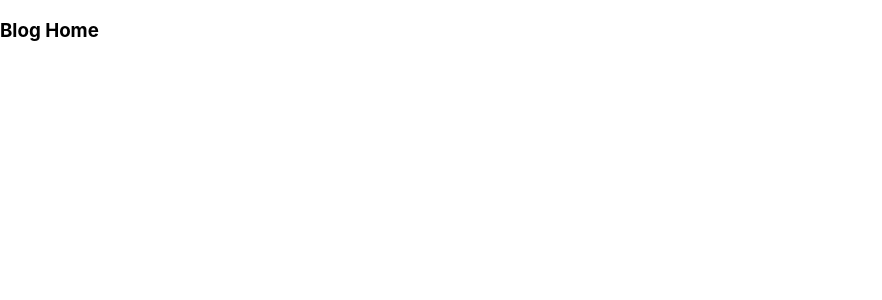
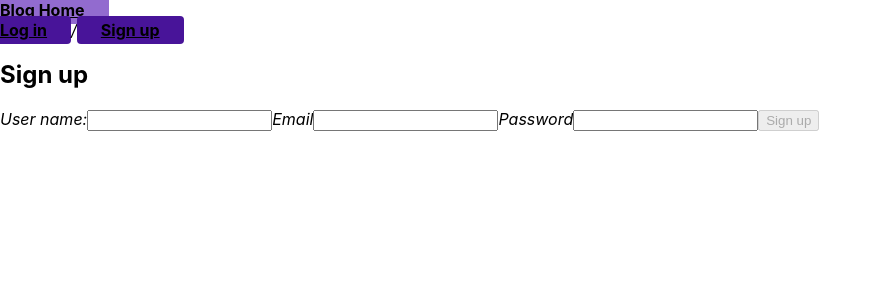
Before and after one commit to ninomiyx/blog-fe, a React (Create React App) app: page /signup in a window 1280 px wide. Before the commit this address had no page. Shown: the top 300 px of the page, without its empty margins (0-882 px from the left). Built offline with nearby package versions, Linux system fonts and the light colour scheme.

Commit message:
add sign up feature.

```diff
--- a/src/App.tsx
+++ b/src/App.tsx
@@ -3,7 +3,6 @@ import {
   BrowserRouter as Router,
   Routes,
   Route,
-  Navigate,
 } from 'react-router-dom';
 import { Navbar } from './app/Navbar';
 import PostsList from './features/posts/PostList';
@@ -11,6 +10,8 @@ import './App.css';
 import SinglePostPage from './features/posts/SinglePostPage';
 import AddPostForm from './features/posts/AddPostForm';
 import EditPostForm from './features/posts/editPostForm';
+import LogInForm from './features/users/Login';
+import SignUp from './features/users/SignUp';
 
 const App = (): JSX.Element => (
   <Router>
@@ -26,30 +27,11 @@ const App = (): JSX.Element => (
             </section>
           )}
         />
-        <Route
-          path="/page/:page"
-          element={(
-            <section>
-              <PostsList />
-            </section>
-          )}
-        />
-        <Route
-          path="/post/:postId"
-          element={(
-            <section>
-              <SinglePostPage />
-            </section>
-          )}
-        />
-        <Route
-          path="/editPost/:postId"
-          element={(
-            <section>
-              <EditPostForm />
-            </section>
-          )}
-        />
+        <Route path="/page/:page" element={<PostsList />} />
+        <Route path="/post/:postId" element={<SinglePostPage />} />
+        <Route path="/editPost/:postId" element={<EditPostForm />} />
+        <Route path="/login" element={<LogInForm />} />
+        <Route path="/signup" element={<SignUp />} />
       </Routes>
     </div>
   </Router>
--- a/src/app/Navbar.tsx
+++ b/src/app/Navbar.tsx
@@ -1,13 +1,15 @@
 import React from 'react';
-
+import { Link } from 'react-router-dom';
 import './Navbar.css';
 
 export const Navbar = (): JSX.Element => (
   <nav>
     <section>
-      <h1>Blog Home</h1>
-      <div className="navContent">
-        <div className="navLinks" />
+      <Link to="/">Blog Home</Link>
+      <div>
+        <Link to="/login">Log in</Link>
+        <i>/</i>
+        <Link to="/signup">Sign up</Link>
       </div>
     </section>
   </nav>
--- a/src/app/store.ts
+++ b/src/app/store.ts
@@ -2,10 +2,13 @@ import { configureStore, ThunkAction, Action } from '@reduxjs/toolkit';
 import { useDispatch } from 'react-redux';
 // eslint-disable-next-line import/no-cycle
 import postsReducer from '../features/posts/postsSlice';
+// eslint-disable-next-line import/no-cycle
+import usersSclice from '../features/users/usersSclice';
 
 export const store = configureStore({
   reducer: {
     posts: postsReducer,
+    users: usersSclice,
   },
 });
 
--- a/src/features/posts/postsSlice.ts
+++ b/src/features/posts/postsSlice.ts
@@ -99,10 +99,6 @@ const postsSlice = createSlice({
   // In reducers, we create an action and response to it
   // In extraReducers, we only response to a already created action
   reducers: {
-    postUpdated(state, action) {
-      const { id, title, content } = action.payload;
-      postsAdapter.updateOne(state, { id, changes: { title, content } });
-    },
     postsCleared: postsAdapter.removeAll,
     reactionAdded(state, action) {
       const { postId, reaction } = action.payload;
@@ -154,17 +150,14 @@ const postsSlice = createSlice({
     },
     [editPostById.fulfilled.type]: (state, action) => {
       const { postId, title, content } = action.meta.arg;
-      const existingPost = state.entities[postId];
-      if (existingPost) {
-        existingPost.title = title;
-        existingPost.content = content;
-      }
+      const id = postId;
+      postsAdapter.updateOne(state, { id, changes: { title, content } });
     },
     /* eslint-enable no-param-reassign */
   },
 });
 
-export const { postUpdated, reactionAdded, postsCleared } = postsSlice.actions;
+export const { reactionAdded, postsCleared } = postsSlice.actions;
 
 export default postsSlice.reducer;
 
--- /dev/null
+++ b/src/features/users/Login.tsx
@@ -0,0 +1,49 @@
+import React, { useState } from 'react';
+import { useDispatch } from 'react-redux';
+import { CheckUserAuth } from './usersSclice';
+
+const LogInForm: React.FunctionComponent = () => {
+  const [username, setName] = React.useState('');
+  const [password, setPassWord] = React.useState('');
+  const dispatch = useDispatch();
+
+  const onNameChanged = (e: React.FormEvent<HTMLInputElement>): void => {
+    setName(e.currentTarget.value);
+  };
+  const onPassWordChanged = (e: React.FormEvent<HTMLInputElement>): void => {
+    setPassWord(e.currentTarget.value);
+  };
+  const canSave = [username, password].every(Boolean);
+  const onLoginClicked = async () => {
+    if (canSave) {
+      await dispatch(CheckUserAuth({ username, password }));
+    }
+  };
+
+  return (
+    <section>
+      <h2>Log in</h2>
+      <form>
+        <i>User name:</i>
+        <input
+          type="text"
+          id="postTitle"
+          name="postTitle"
+          value={username}
+          onChange={onNameChanged}
+        />
+        <i>Password</i>
+        <input
+          type="text"
+          id="postTitle"
+          name="postTitle"
+          value={password}
+          onChange={onPassWordChanged}
+        />
+        <button type="button" onClick={onLoginClicked} disabled={!canSave}>Log In</button>
+      </form>
+    </section>
+  );
+};
+
+export default LogInForm;
--- /dev/null
+++ b/src/features/users/SignUp.tsx
@@ -0,0 +1,67 @@
+import React, { useState } from 'react';
+import { useDispatch } from 'react-redux';
+import { addNewUser, User } from './usersSclice';
+
+const SignUp: React.FunctionComponent = () => {
+  const [username, setName] = React.useState('');
+  const [password, setPassWord] = React.useState('');
+  const [email, setEmail] = React.useState('');
+  const dispatch = useDispatch();
+
+  const onNameChanged = (e: React.FormEvent<HTMLInputElement>): void => {
+    setName(e.currentTarget.value);
+  };
+  const onPassWordChanged = (e: React.FormEvent<HTMLInputElement>): void => {
+    setPassWord(e.currentTarget.value);
+  };
+  const onEmailChanged = (e: React.FormEvent<HTMLInputElement>): void => {
+    setEmail(e.currentTarget.value);
+  };
+  const canSave = [username, password, email].every(Boolean);
+  const onSignupClicked = async () => {
+    if (canSave) {
+      const newUser: User = {
+        id: -1,
+        username,
+        displayName: username,
+        email,
+        password,
+      };
+      await dispatch(addNewUser(newUser));
+    }
+  };
+  return (
+    <section>
+      <h2>Sign up</h2>
+      <form>
+        <i>User name:</i>
+        <input
+          type="text"
+          id="userName"
+          name="userName"
+          value={username}
+          onChange={onNameChanged}
+        />
+        <i>Email</i>
+        <input
+          type="text"
+          id="email"
+          name="email"
+          value={email}
+          onChange={onEmailChanged}
+        />
+        <i>Password</i>
+        <input
+          type="text"
+          id="passWord"
+          name="passWord"
+          value={password}
+          onChange={onPassWordChanged}
+        />
+        <button type="button" onClick={onSignupClicked} disabled={!canSave}>Sign up</button>
+      </form>
+    </section>
+  );
+};
+
+export default SignUp;
--- /dev/null
+++ b/src/features/users/usersSclice.ts
@@ -0,0 +1,88 @@
+import {
+  createSlice,
+  createAsyncThunk,
+  createEntityAdapter,
+} from '@reduxjs/toolkit';
+// eslint-disable-next-line import/no-cycle
+import client from '../../api/client';
+
+export interface User {
+  id: number;
+  username: string;
+  displayName: string;
+  email: string;
+  password: string;
+}
+
+export interface LoginRequestArgs {
+  username: string;
+  password: string;
+}
+
+export interface LoginResponseArgs {
+  isAuth: boolean;
+  message: string;
+  id: number;
+  displayName: string;
+}
+
+export interface SignUpResponseArgs {
+  isSuccess: boolean;
+}
+
+const userAdapter = createEntityAdapter<User>();
+
+export const CheckUserAuth = createAsyncThunk<LoginResponseArgs, LoginRequestArgs>(
+  'user/checkUserAuth',
+  async ({ username, password }) => {
+    const response = client.post<LoginRequestArgs, LoginResponseArgs>(
+      `/api/user/${username}`,
+      { username, password },
+    );
+    return response;
+  },
+);
+
+export const addNewUser = createAsyncThunk<SignUpResponseArgs, User>(
+  'user/addNewuser',
+  async (initialUserData) => {
+    const response = await client.post<User, SignUpResponseArgs>(
+      '/api/user',
+      initialUserData,
+    );
+    return response;
+  },
+);
+
+const userSlice = createSlice({
+  name: 'user',
+  initialState: userAdapter.getInitialState({
+    status: 'idle',
+    error: null,
+  }),
+  reducers: {},
+  extraReducers: {
+    /* eslint-disable no-param-reassign */
+    [CheckUserAuth.pending.type]: (state) => {
+      state.status = 'loading';
+      state.error = null;
+      userAdapter.removeAll(state);
+    },
+    [CheckUserAuth.fulfilled.type]: (state, action) => {
+      if (state.status === 'loading') {
+        const response = action.payload;
+        console.log(response);
+        state.status = 'succeeded';
+      }
+    },
+    [CheckUserAuth.rejected.type]: (state, action) => {
+      if (state.status === 'loading') {
+        state.status = 'failed';
+        state.error = action.payload;
+      }
+    },
+    [addNewUser.fulfilled.type]: userAdapter.addOne,
+  },
+});
+
+export default userSlice.reducer;
```
